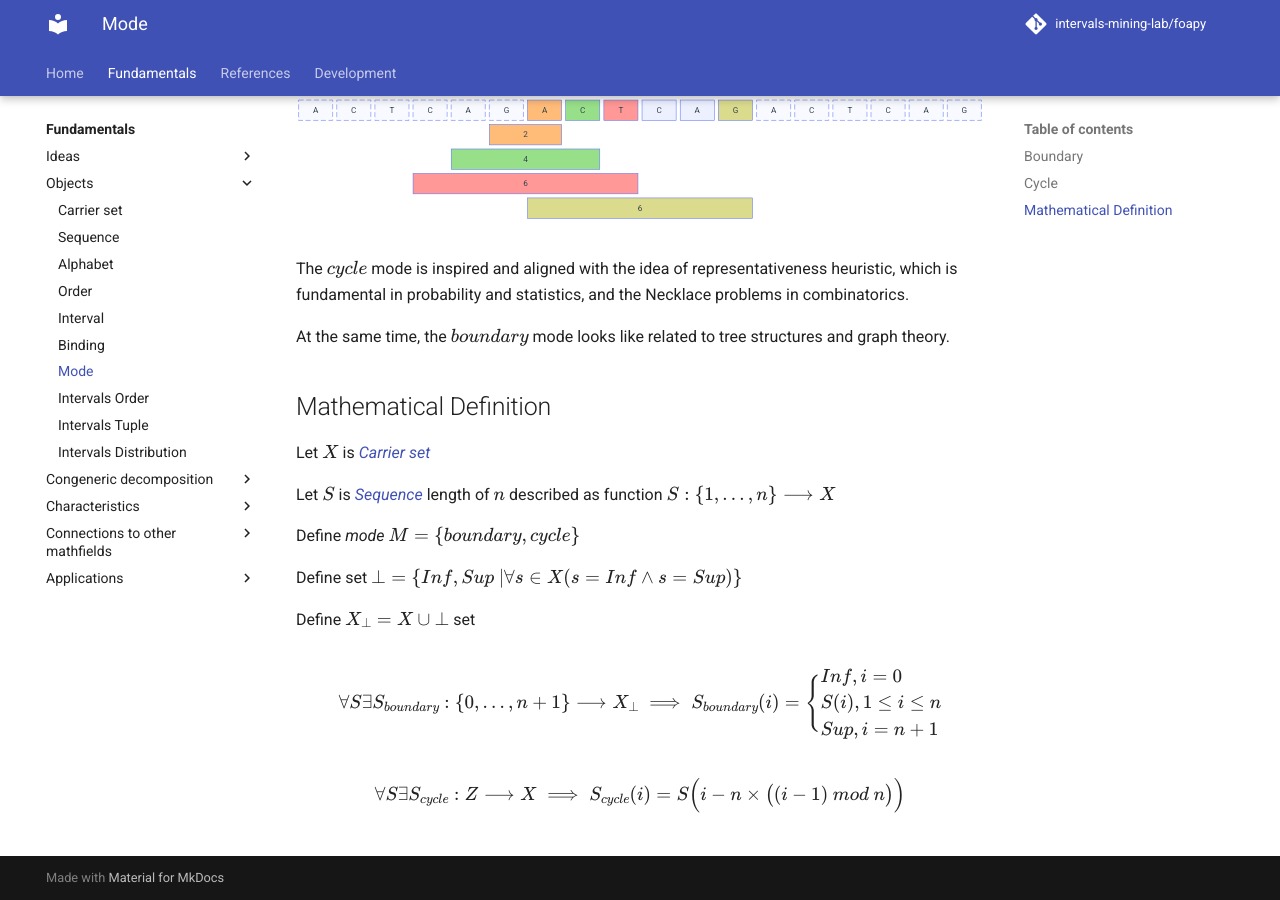
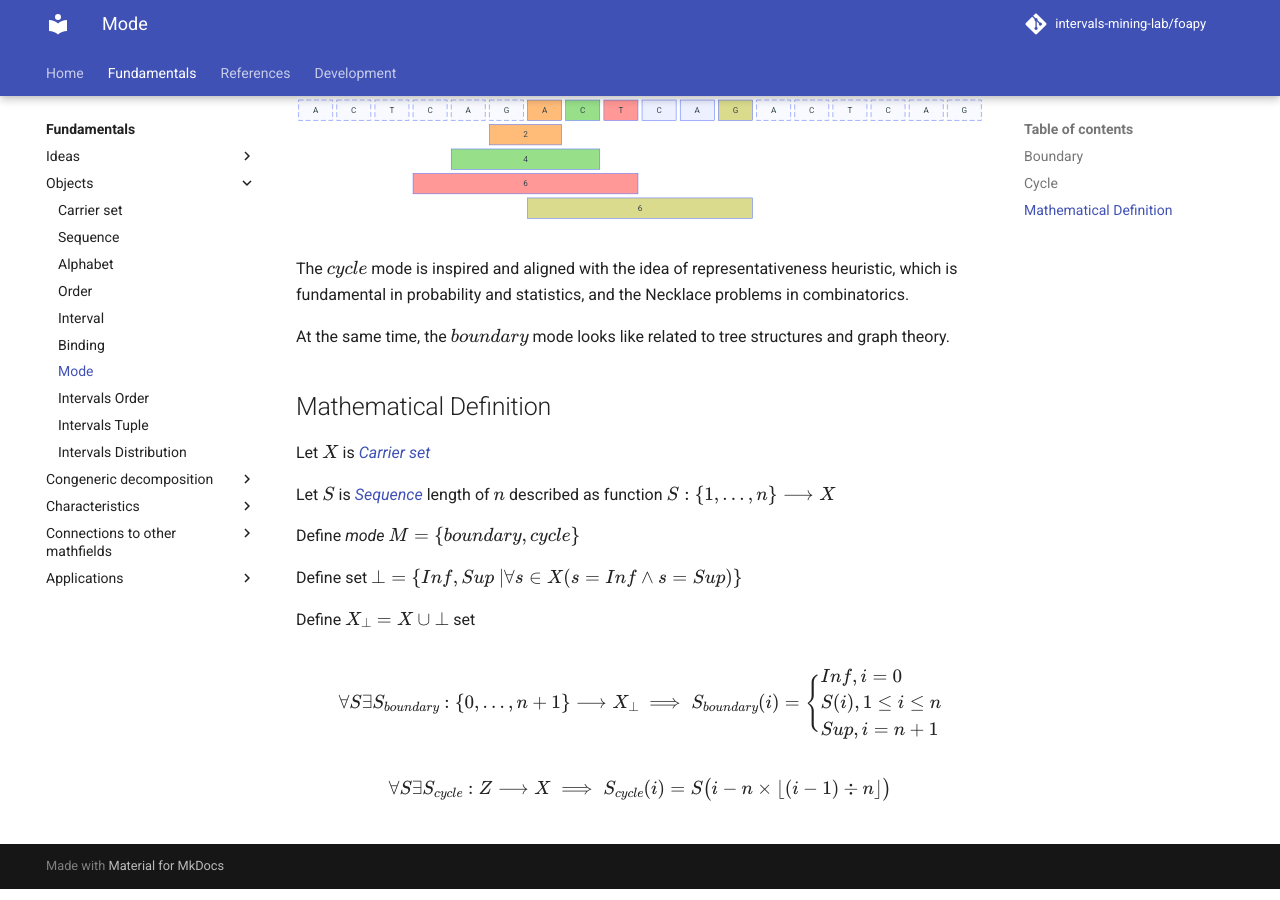
Before and after one commit to intervals-mining-lab/foapy, an MkDocs documentation site: the page built from docs/fundamentals/objects/mode.md, in a window 1280 px wide and 900 px high, scrolled down 1396 px. Built offline with MkDocs 1.6.1 and Material for MkDocs 9.7.7, drawn with Linux system fonts in a browser that asks for light colours; comment, search, counter and statistics services are not loaded; the version menu is left out.

````diff
--- a/docs/fundamentals/objects/mode.md
+++ b/docs/fundamentals/objects/mode.md
@@ -256,4 +256,4 @@ def index(x):
   return x - (high - low + 1) * ((x - low) // (high - low + 1))
 ``` -->
 
-$$\forall S \exists S_{cycle} : Z \longrightarrow X \implies S_{cycle}(i) = S\Big( i - n \times \big( ( i - 1) \ mod\ n \big) \Big)$$
+$$\forall S \exists S_{cycle} : Z \longrightarrow X \implies S_{cycle}(i) = S\big( i - n \times \lfloor ( i - 1) \div n \rfloor \big)$$
````
